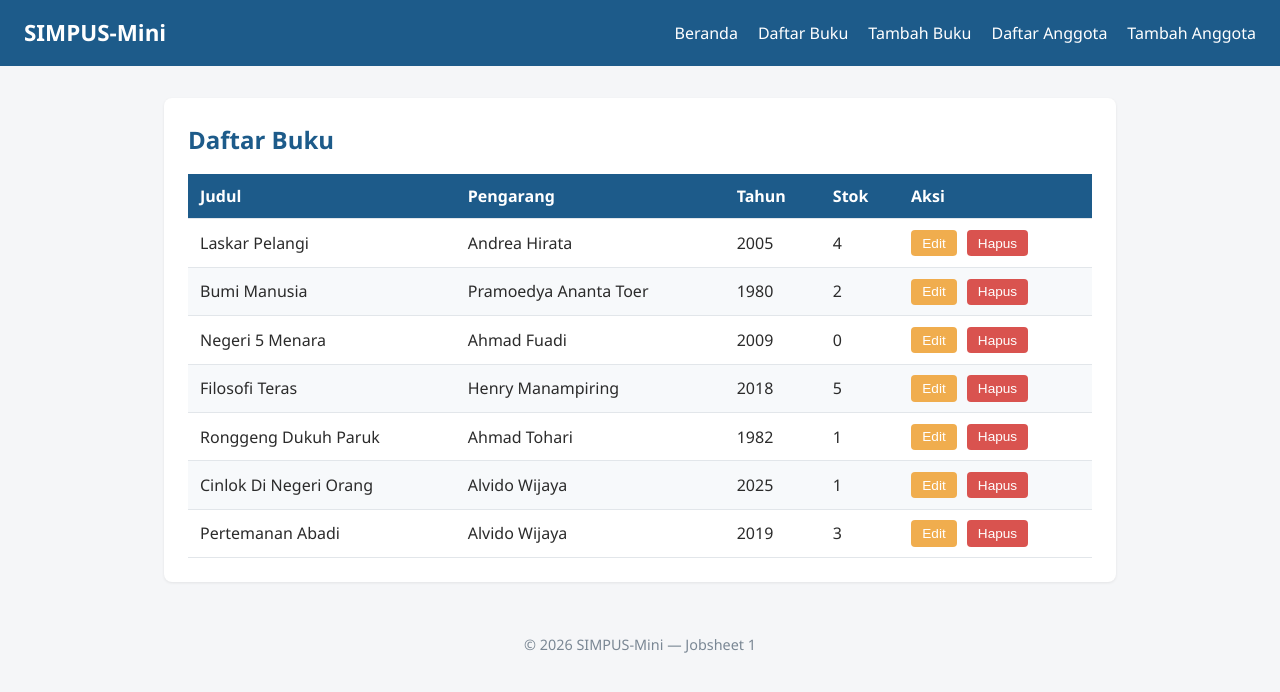
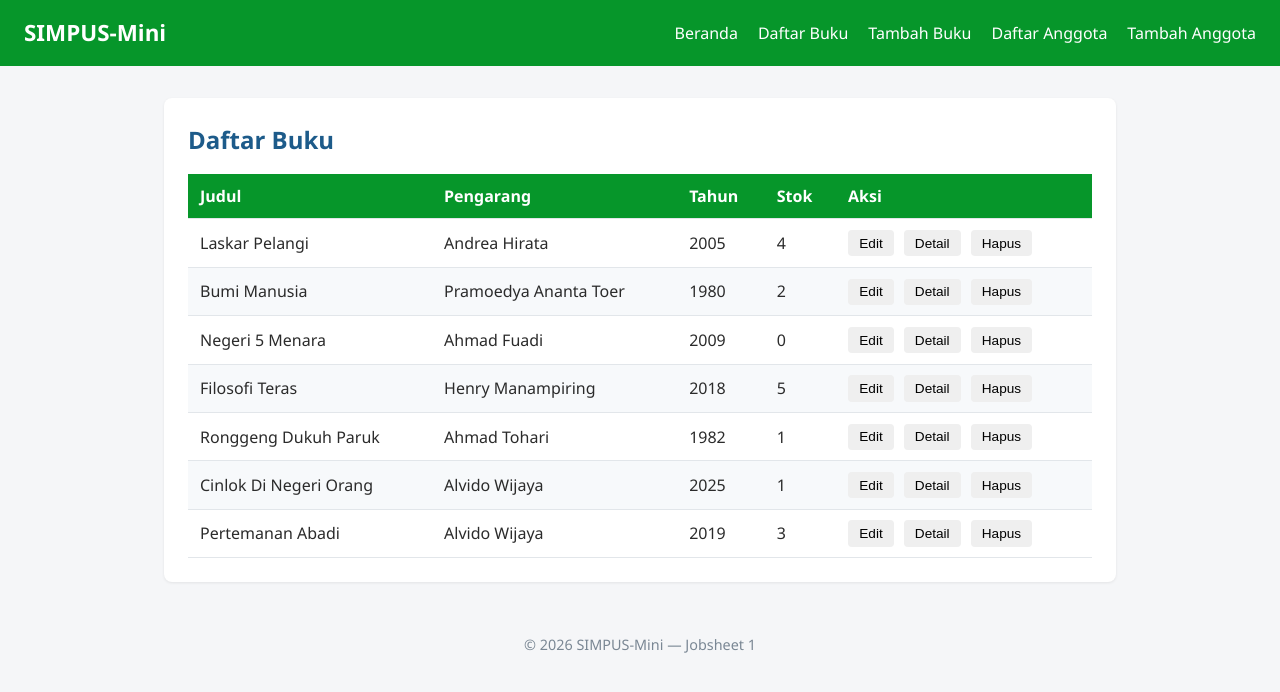
Before and after one commit to wijayaalvido/PemrogramanWeb2026, a PHP site: page /buku/list.html in a window 1280 px wide. Shown: the top 692 px of the page. Run offline with PHP 8.4, Linux system fonts and the light colour scheme.

Commit message:
jobsheet 2

```diff
--- a/simpus-mini/jobsheet 2/assets/css/style.css
+++ b/simpus-mini/jobsheet 2/assets/css/style.css
@@ -13,7 +13,7 @@ body {
 }
 
 a {
-    color: #1d5b8a;
+    color: #06962a;
     text-decoration: none;
 }
 
@@ -23,7 +23,7 @@ a:hover {
 
 /* ===== Header & Navbar (Flexbox) ===== */
 header {
-    background-color: #1d5b8a;
+    background-color: #06962a;
     color: #fff;
     padding: 1rem 1.5rem;
     display: flex;
@@ -40,6 +40,7 @@ header nav ul {
     list-style: none;
     display: flex;
     gap: 1.25rem;
+    flex-wrap: wrap;
 }
 
 header nav a {
@@ -70,7 +71,7 @@ section h2 {
 /* ===== Kartu Statistik (CSS Grid) ===== */
 main section:nth-of-type(2) {
     display: grid;
-    grid-template-columns: repeat(3, 1fr);
+    grid-template-columns: repeat(4, 1fr);
     gap: 1rem;
 }
 
@@ -90,7 +91,7 @@ main section:nth-of-type(2) article h3 {
 main section:nth-of-type(2) article p {
     font-size: 1.8rem;
     font-weight: 700;
-    color: #1d5b8a;
+    color: #06962a;
 }
 
 /* ===== Tabel ===== */
@@ -106,7 +107,7 @@ th, td {
 }
 
 thead {
-    background-color: #1d5b8a;
+    background-color: #06962a;
     color: #fff;
 }
 
@@ -127,15 +128,9 @@ td button {
     font-size: 0.85rem;
 }
 
-td button:first-of-type {
-    background-color: #f0ad4e;
-    color: #fff;
-}
-
-td button:last-of-type {
-    background-color: #d9534f;
-    color: #fff;
-}
+.button-edit { background-color: #06962a; color: #fff; }
+.button-detail { background-color: #5bc0de; color: #fff; }
+.button-hapus { background-color: #d9534f; color: #fff; }
 
 /* ===== Form ===== */
 form p {
@@ -160,7 +155,7 @@ form select {
 }
 
 form button[type="submit"] {
-    background-color: #1d5b8a;
+    background-color: #06962a;
     color: #fff;
     border: none;
     padding: 0.6rem 1.5rem;
@@ -170,7 +165,7 @@ form button[type="submit"] {
 }
 
 form button[type="submit"]:hover {
-    background-color: #164869;
+    background-color: #06962a;
 }
 
 /* ===== Footer ===== */
--- a/simpus-mini/jobsheet 2/buku/list.html
+++ b/simpus-mini/jobsheet 2/buku/list.html
@@ -40,6 +40,7 @@
                         <td>4</td>
                         <td>
                             <button type="button">Edit</button>
+                            <button type="button">Detail</button>
                             <button type="button">Hapus</button>
                         </td>
                     </tr>
@@ -50,6 +51,7 @@
                         <td>2</td>
                         <td>
                             <button type="button">Edit</button>
+                            <button type="button">Detail</button>
                             <button type="button">Hapus</button>
                         </td>
                     </tr>
@@ -60,6 +62,7 @@
                         <td>0</td>
                         <td>
                             <button type="button">Edit</button>
+                            <button type="button">Detail</button>
                             <button type="button">Hapus</button>
                         </td>
                     </tr>
@@ -70,6 +73,7 @@
                         <td>5</td>
                         <td>
                             <button type="button">Edit</button>
+                            <button type="button">Detail</button>
                             <button type="button">Hapus</button>
                         </td>
                     </tr>
@@ -80,6 +84,7 @@
                         <td>1</td>
                         <td>
                             <button type="button">Edit</button>
+                            <button type="button">Detail</button>
                             <button type="button">Hapus</button>
                         </td>
                     </tr>
@@ -92,6 +97,7 @@
                         <td>1</td>
                         <td>
                             <button type="button">Edit</button>
+                            <button type="button">Detail</button>
                             <button type="button">Hapus</button>
                         </td>
                     </tr>
@@ -102,6 +108,7 @@
                         <td>3</td>
                         <td>
                             <button type="button">Edit</button>
+                            <button type="button">Detail</button>
                             <button type="button">Hapus</button>
                         </td>
                     </tr>
--- a/simpus-mini/jobsheet 2/index.html
+++ b/simpus-mini/jobsheet 2/index.html
@@ -39,6 +39,10 @@
                 <h3>Sedang Dipinjam</h3>
                 <p>3</p>
             </article>
+            <article>
+                <h3>Buku Terlambat</h3>
+                <p>1</p>
+            </article>
         </section>
     </main>
 
```
